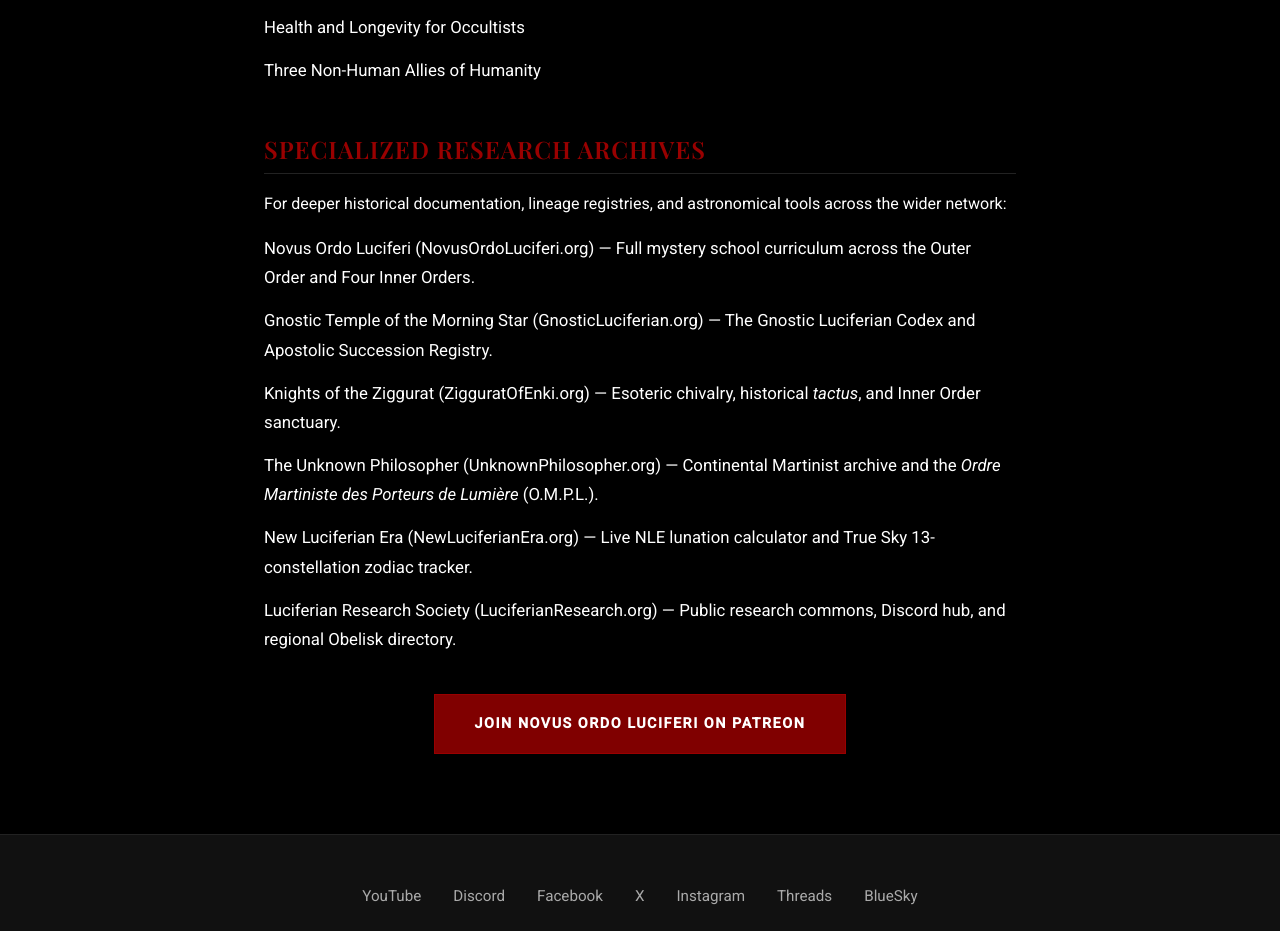
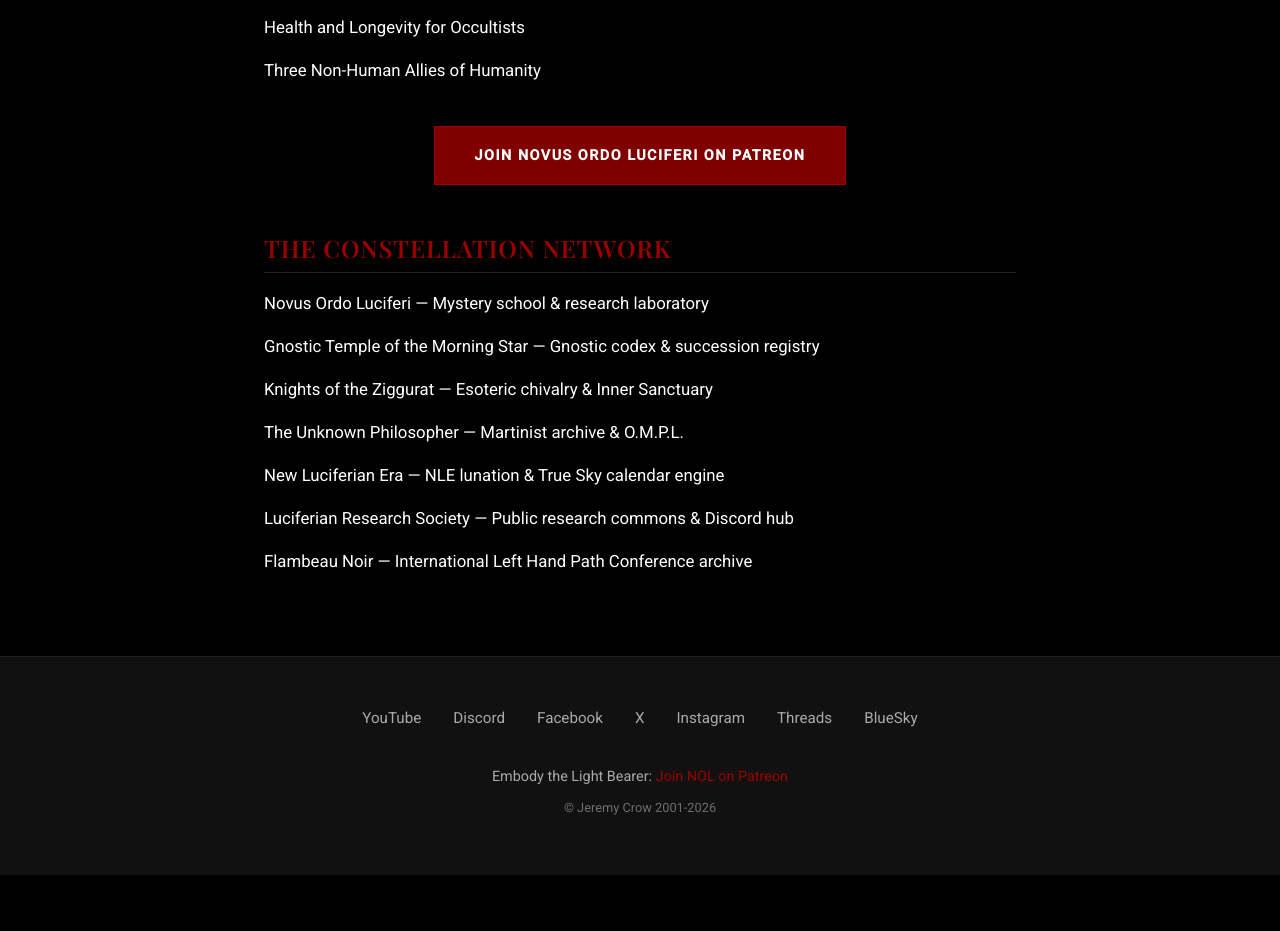
Before and after one commit to jeremycrow-code/jeremycrow-site, a plain HTML site: page learn.html in a window 1280 px wide. Shown: the part 1120-2051 px from the top of the page. After the commit the page ends 1995 px from the top, so only its background shows below. Drawn offline with nearby package versions, Linux system fonts and the light colour scheme; a web font is replaced by a local one.

Commit message:
Update learn.html

```diff
--- a/learn.html
+++ b/learn.html
@@ -4,7 +4,7 @@
   <meta charset="UTF-8">
   <meta name="viewport" content="width=device-width, initial-scale=1.0">
   <title>Learning Hub | Free Courses on Gnostic Luciferian Alchemy &amp; Esotericism | Jeremy Crow</title>
-  <meta name="description" content="Open-access courses and foundational study modules on Gnostic Luciferian Alchemy, necromancy, and occult longevity by Jeremy Crow (Tau Cerinthus III), founder of the Novus Ordo Luciferi.">
+  <meta name="description" content="Open-access courses and foundational study modules on Gnostic Luciferian Alchemy, necromancy, and occult longevity by Jeremy Crow, founder of the Novus Ordo Luciferi.">
   <link rel="canonical" href="https://jeremycrow.com/learn.html">
 
   <!-- Open Graph / Social Meta -->
@@ -151,22 +151,24 @@
         <li><a href="/longevity.html">Health and Longevity for Occultists</a></li>
         <li><a href="/three-allies.html">Three Non-Human Allies of Humanity</a></li>
       </ul>
-
-      <h4>Specialized Research Archives</h4>
-      <p>For deeper historical documentation, lineage registries, and astronomical tools across the wider network:</p>
-      <ul class="resources-list">
-        <li><a href="https://novusordoluciferi.org/" target="_blank" rel="noopener">Novus Ordo Luciferi (NovusOrdoLuciferi.org)</a> &mdash; Full mystery school curriculum across the Outer Order and Four Inner Orders.</li>
-        <li><a href="https://gnosticluciferian.org/" target="_blank" rel="noopener">Gnostic Temple of the Morning Star (GnosticLuciferian.org)</a> &mdash; The Gnostic Luciferian Codex and Apostolic Succession Registry.</li>
-        <li><a href="https://zigguratofenki.org/" target="_blank" rel="noopener">Knights of the Ziggurat (ZigguratOfEnki.org)</a> &mdash; Esoteric chivalry, historical <em>tactus</em>, and Inner Order sanctuary.</li>
-        <li><a href="https://unknownphilosopher.org/" target="_blank" rel="noopener">The Unknown Philosopher (UnknownPhilosopher.org)</a> &mdash; Continental Martinist archive and the <em>Ordre Martiniste des Porteurs de Lumi&egrave;re</em> (O.M.P.L.).</li>
-        <li><a href="https://newluciferianera.org/" target="_blank" rel="noopener">New Luciferian Era (NewLuciferianEra.org)</a> &mdash; Live NLE lunation calculator and True Sky 13-constellation zodiac tracker.</li>
-        <li><a href="https://luciferianresearch.org/" target="_blank" rel="noopener">Luciferian Research Society (LuciferianResearch.org)</a> &mdash; Public research commons, Discord hub, and regional Obelisk directory.</li>
-      </ul>
     </section>
 
     <div class="cta-wrapper">
       <a href="https://patreon.com/novusordoluciferi" target="_blank" rel="noopener" class="cta-button">Join Novus Ordo Luciferi on Patreon</a>
     </div>
+
+    <section class="course-list">
+      <h4>The Constellation Network</h4>
+      <ul class="resources-list">
+        <li><a href="https://novusordoluciferi.org/" target="_blank" rel="noopener">Novus Ordo Luciferi</a> &mdash; Mystery school &amp; research laboratory</li>
+        <li><a href="https://gnosticluciferian.org/" target="_blank" rel="noopener">Gnostic Temple of the Morning Star</a> &mdash; Gnostic codex &amp; succession registry</li>
+        <li><a href="https://zigguratofenki.org/" target="_blank" rel="noopener">Knights of the Ziggurat</a> &mdash; Esoteric chivalry &amp; Inner Sanctuary</li>
+        <li><a href="https://unknownphilosopher.org/" target="_blank" rel="noopener">The Unknown Philosopher</a> &mdash; Martinist archive &amp; O.M.P.L.</li>
+        <li><a href="https://newluciferianera.org/" target="_blank" rel="noopener">New Luciferian Era</a> &mdash; NLE lunation &amp; True Sky calendar engine</li>
+        <li><a href="https://luciferianresearch.org/" target="_blank" rel="noopener">Luciferian Research Society</a> &mdash; Public research commons &amp; Discord hub</li>
+        <li><a href="https://flambeaunoir.org/" target="_blank" rel="noopener">Flambeau Noir</a> &mdash; International Left Hand Path Conference archive</li>
+      </ul>
+    </section>
   </main>
 
   <footer class="global-footer">
```
